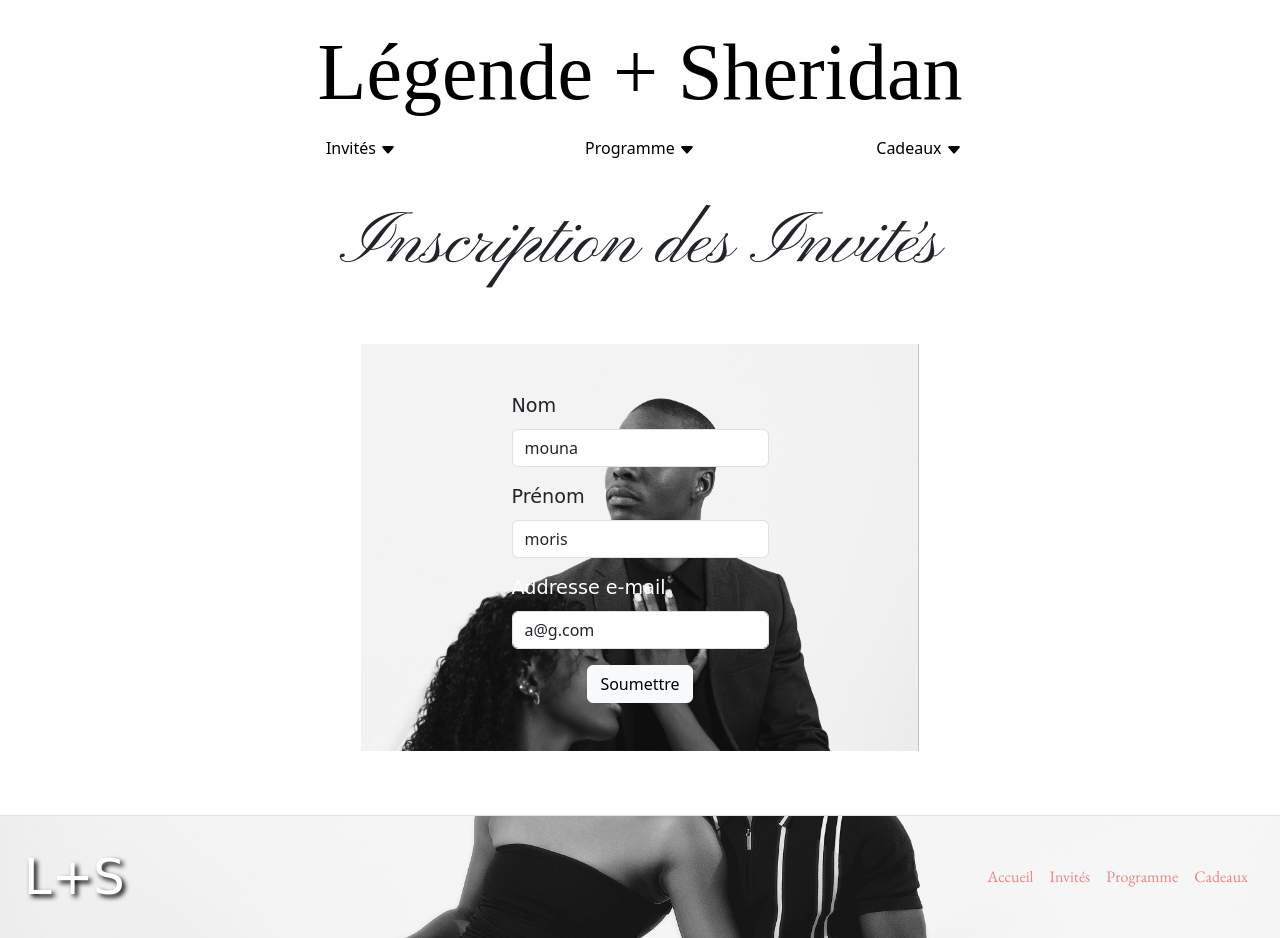
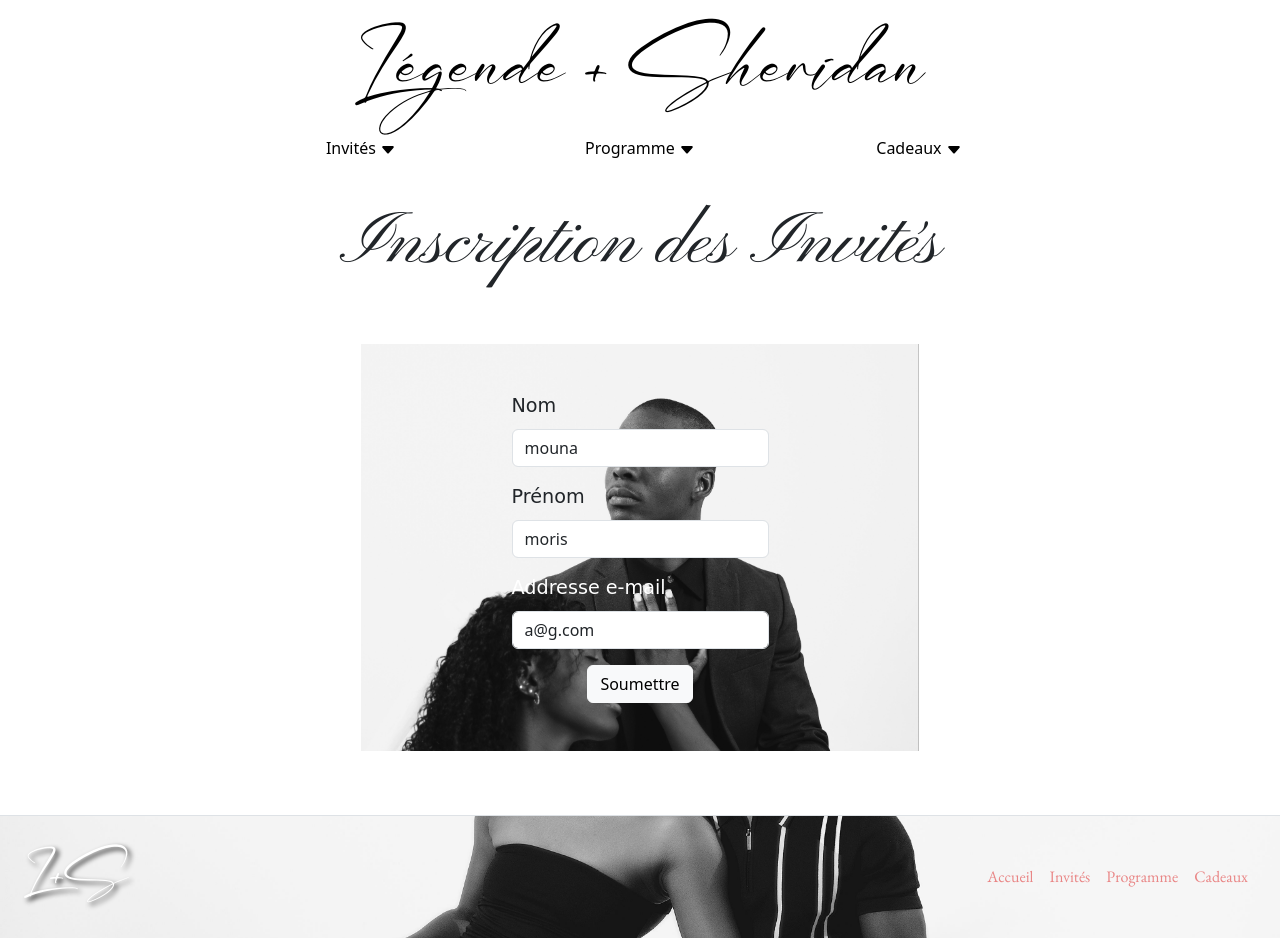
Before and after one commit to KennethSidibe/wedding-website, a Node server app: page /invites in a window 1280 px wide. Run offline with Node 20, Linux system fonts and the light colour scheme; some web fonts are replaced.

Commit message:
Add local fonts

```diff
--- a/public/styles/invites.css
+++ b/public/styles/invites.css
@@ -17,7 +17,7 @@
 
 @font-face {
     font-family: "William Narasi";
-    src: url("/fonts/William-Narasi.ttf");
+    src: url("./fonts/William-Narasi.ttf");
 }
 
 @font-face {
```
Also changed, not shown: public/fonts/William-Narasi.ttf (added), 1 other file.
